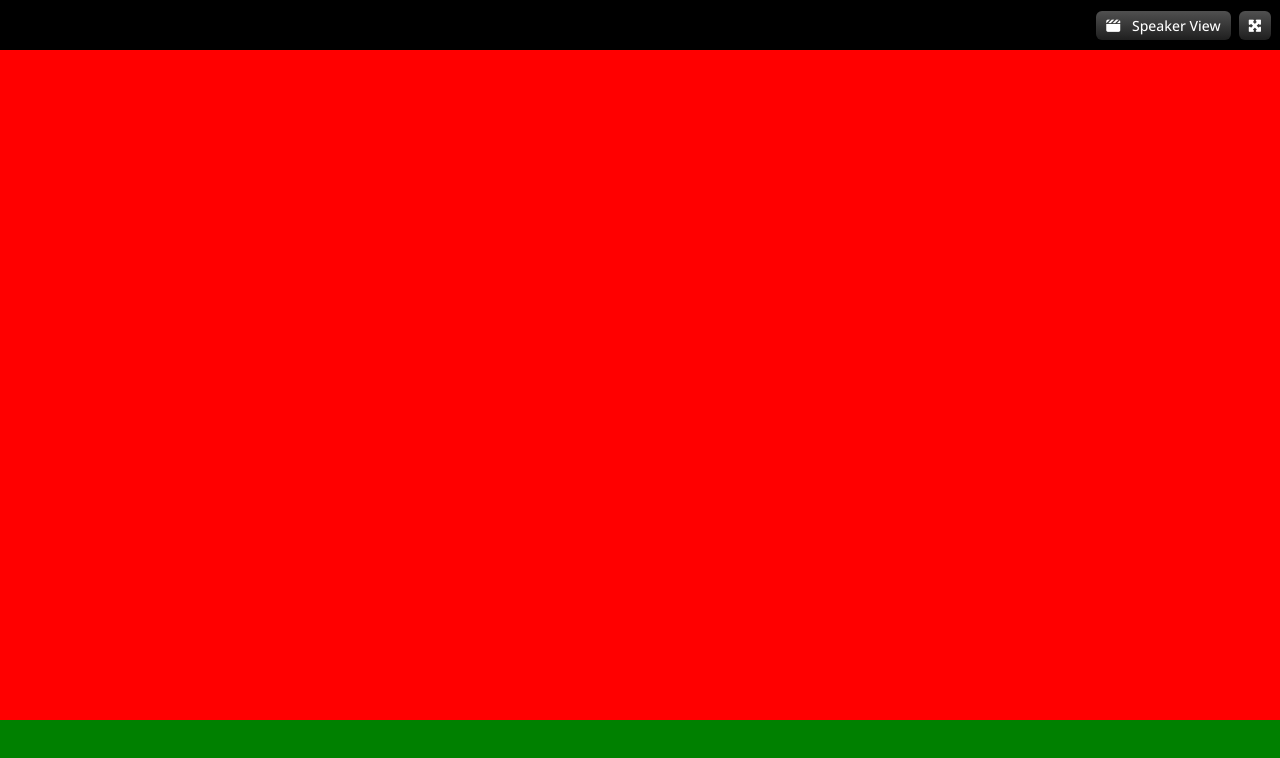
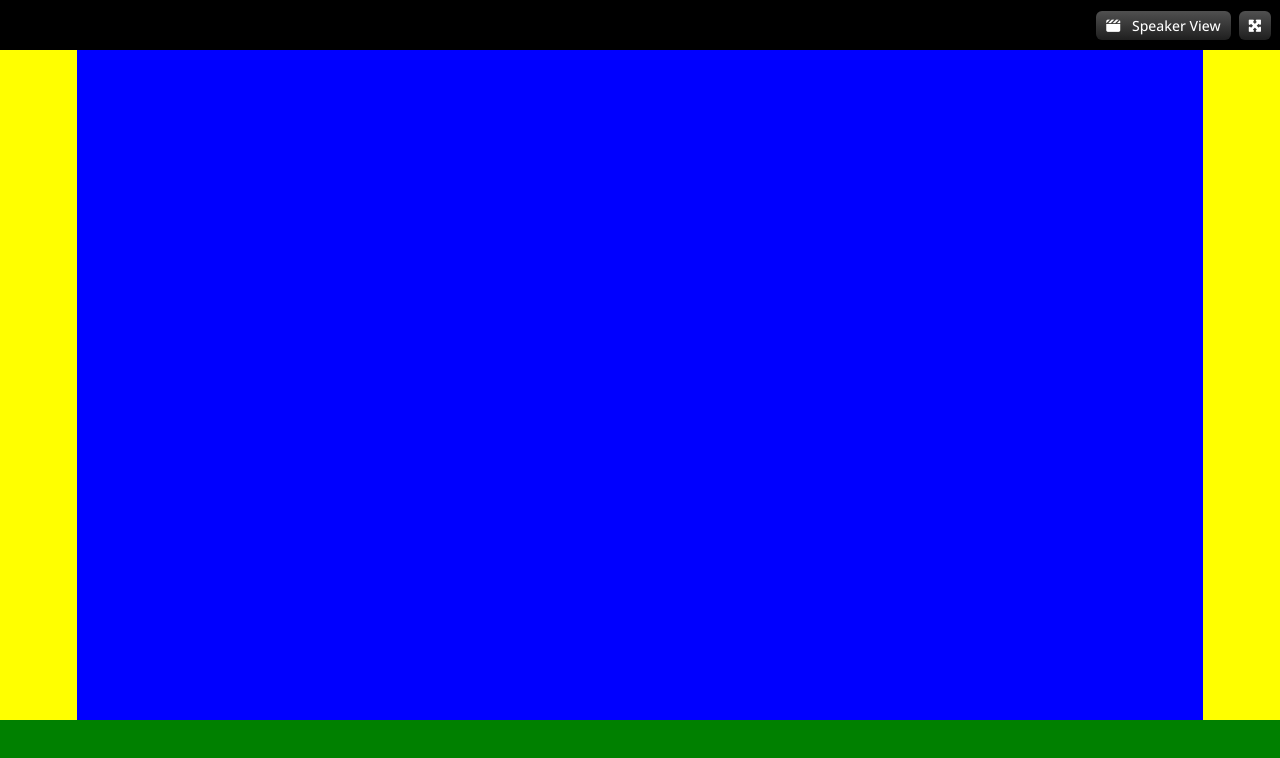
Before and after one commit to Zaplatynskyy/html-css-zoom, a plain HTML site: page index.html in a window 1280 px wide. Drawn offline with nearby package versions, Linux system fonts and the light colour scheme.

Commit message:
layout main

```diff
--- a/css/style.css
+++ b/css/style.css
@@ -39,6 +39,7 @@ header .speaker_view.btn i{
 
 main{
     height: calc(100vh - 130px);
+    display: flex;
 }
 
 /* ******FOOTER****** */
@@ -58,6 +59,18 @@ footer{
     background-color: red;
 }
 
+.debug .swap_btn{
+    width: 6%;
+    height: 100%;
+    background-color: yellow;
+}
+
+.debug .users{
+    width: 88%;
+    height: 100%;
+    background-color: blue;
+}
+
 .debug footer{
     background-color: green;
 }
--- a/index.html
+++ b/index.html
@@ -28,6 +28,21 @@
 
     <main>
 
+        <!-- bottone cambio pagina a sinistra -->
+        <div class="swap_btn">
+
+        </div>
+
+        <!-- interfaccia video degli utenti -->
+        <div class="users">
+
+        </div>
+
+        <!-- bottone cambio pagina a destra -->
+        <div class="swap_btn">
+
+        </div>
+
     </main>
 
     <footer>
```
